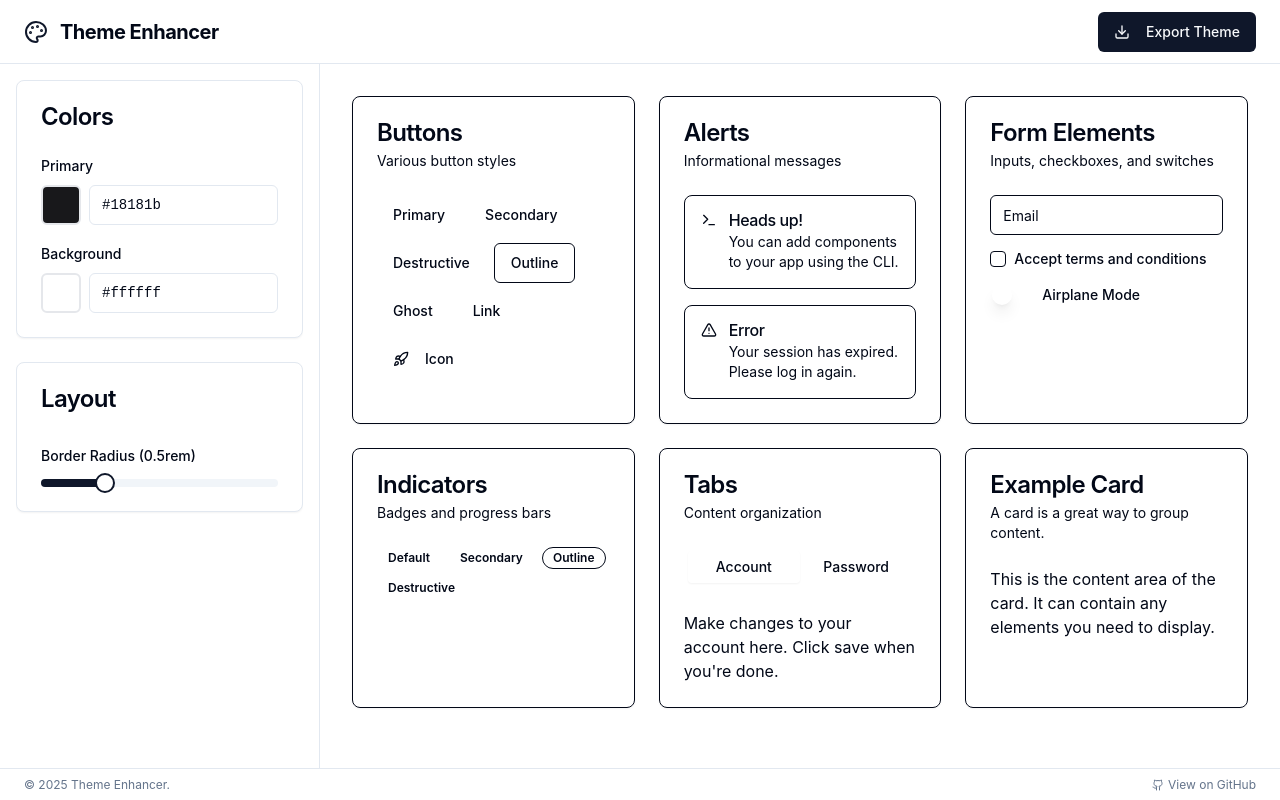
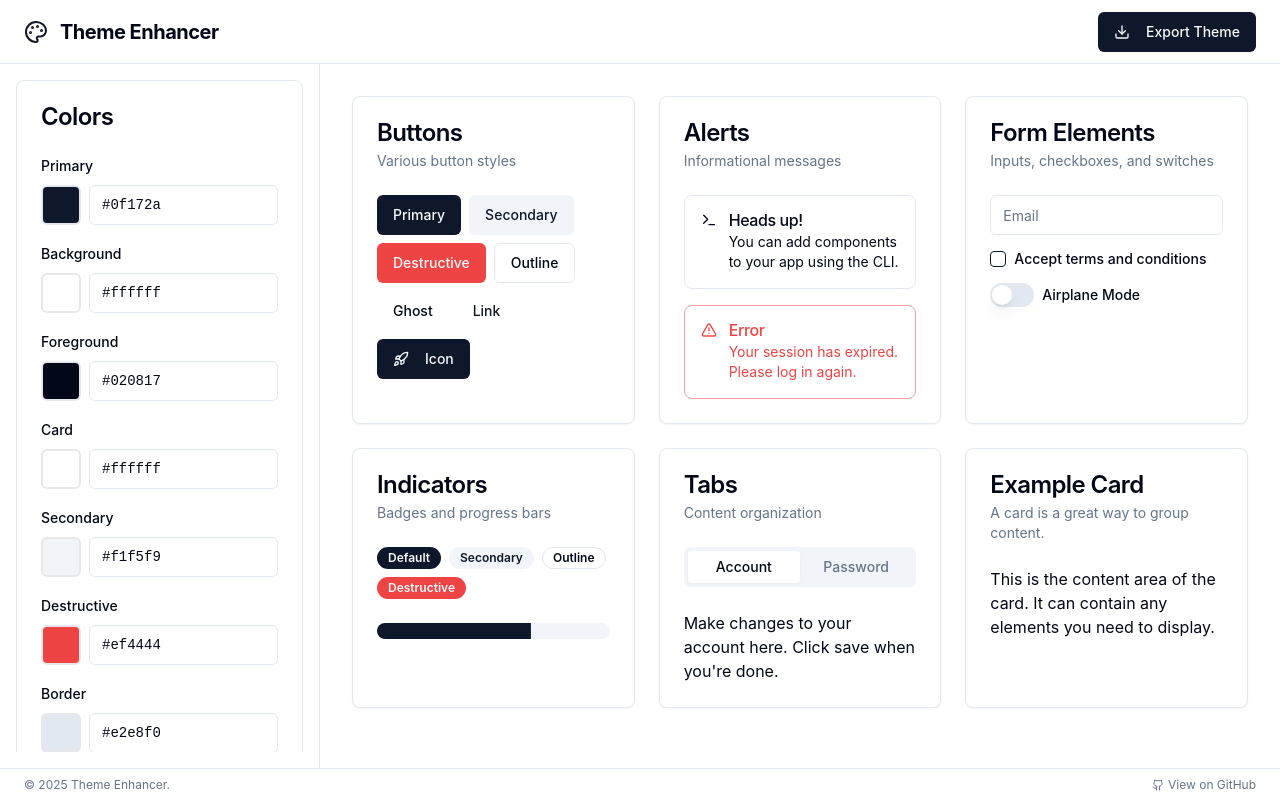
Before and after one commit to SadiqNaizam/mlo-a774-c1bd, a React (Vite) app: page / in a window 1280 px wide. Built offline with nearby package versions, Linux system fonts and the light colour scheme.

Commit message:
Updated code files via regeneration: ThemeCustomizer.tsx

```diff
--- a/src/pages/ThemeCustomizer.tsx
+++ b/src/pages/ThemeCustomizer.tsx
@@ -1,14 +1,12 @@
-import React, { useState, useMemo } from 'react';
-import { Palette, Download, Github, Copy, Check } from 'lucide-react';
-import { toast } from 'sonner';
+import React, { useMemo } from 'react';
+import { Palette, Download, Github } from 'lucide-react';
 
 // Custom Components
 import ColorPickerInput from '@/components/ColorPickerInput';
 import ComponentPreviewCanvas from '@/components/ComponentPreviewCanvas';
 import CodeOutputBlock from '@/components/CodeOutputBlock';
-// Note: Header, Footer, and LeftSidebar JSX are integrated directly into this page
-// to allow for state management, as the provided components were self-contained.
-// This is necessary to fulfill the interactive user journey.
+import { useTheme, ThemeState } from '@/contexts/ThemeContext';
+import { hslToHex, hexToHsl } from '@/lib/colors';
 
 // Shadcn UI Components
 import { Button } from '@/components/ui/button';
@@ -17,57 +15,18 @@ import { Label } from '@/components/ui/label';
 import { Slider } from '@/components/ui/slider';
 import { ScrollArea } from '@/components/ui/scroll-area';
 import { Dialog, DialogContent, DialogDescription, DialogHeader, DialogTitle, DialogTrigger, DialogFooter, DialogClose } from '@/components/ui/dialog';
-import { Select, SelectContent, SelectItem, SelectTrigger, SelectValue } from "@/components/ui/select";
-import { Separator } from '@/components/ui/separator';
-
-interface ThemeState {
-  background: string;
-  foreground: string;
-  primary: string;
-  secondary: string;
-  destructive: string;
-  card: string;
-  border: string;
-  radius: number; // in rem
-}
-
-// Helper function to convert HSL string to hex, if needed (simplified for this example)
-// A full implementation would be more robust.
-const hslToHex = (hsl: string): string => {
-  // This is a placeholder. A real app would need a proper conversion library.
-  const mapping: { [key: string]: string } = {
-    '0 0% 100%': '#ffffff',
-    '222.2 84% 4.9%': '#09090b',
-    '222.2 47.4% 11.2%': '#18181b',
-    '210 40% 98%': '#f8fafc',
-    '210 40% 96.1%': '#f1f5f9',
-    '215.4 16.3% 46.9%': '#64748b',
-    '0 84.2% 60.2%': '#ef4444',
-    '214.3 31.8% 91.4%': '#e2e8f0',
-  };
-  const key = hsl.replace(/hsl\(|\)/g, '').trim();
-  return mapping[key] || '#000000';
-};
 
 const ThemeCustomizer = () => {
   console.log('ThemeCustomizer page loaded');
 
-  const [theme, setTheme] = useState<ThemeState>({
-    background: 'hsl(0 0% 100%)', // white
-    foreground: 'hsl(222.2 84% 4.9%)', // near black
-    primary: 'hsl(222.2 47.4% 11.2%)', // dark blue/black
-    secondary: 'hsl(210 40% 96.1%)', // light gray
-    destructive: 'hsl(0 84.2% 60.2%)', // red
-    card: 'hsl(0 0% 100%)', // white
-    border: 'hsl(214.3 31.8% 91.4%)', // light gray
-    radius: 0.5,
-  });
+  const { theme, setTheme } = useTheme();
 
   const handleThemeChange = <K extends keyof ThemeState>(key: K, value: ThemeState[K]) => {
-    setTheme(prev => ({ ...prev, [key]: value }));
+    setTheme(key, value);
   };
 
-  const previewStyles = useMemo(() => ({
+  const generatedCssString = useMemo(() => {
+    const themeStyles = {
       '--background': theme.background,
       '--foreground': theme.foreground,
       '--card': theme.card,
@@ -75,36 +34,34 @@ const ThemeCustomizer = () => {
       '--popover': theme.card,
       '--popover-foreground': theme.foreground,
       '--primary': theme.primary,
-    '--primary-foreground': 'hsl(210 40% 98%)', // Assuming this is constant for contrast
+      '--primary-foreground': '210 40% 98%',
       '--secondary': theme.secondary,
       '--secondary-foreground': theme.primary,
       '--muted': theme.secondary,
-    '--muted-foreground': 'hsl(215.4 16.3% 46.9%)', // Assuming constant
+      '--muted-foreground': '215.4 16.3% 46.9%',
       '--accent': theme.secondary,
       '--accent-foreground': theme.primary,
       '--destructive': theme.destructive,
-    '--destructive-foreground': 'hsl(210 40% 98%)', // Assuming constant
+      '--destructive-foreground': '210 40% 98%',
       '--border': theme.border,
       '--input': theme.border,
       '--ring': theme.primary,
       '--radius': `${theme.radius}rem`,
-  } as React.CSSProperties), [theme]);
-
-  const generatedCssString = useMemo(() => {
-    return `:root {\n${Object.entries(previewStyles).map(([key, value]) => `  ${key}: ${value};`).join('\n')}\n}`;
-  }, [previewStyles]);
+    };
+    return `:root {\\n${Object.entries(themeStyles).map(([key, value]) => `  ${key}: ${value};`).join('\\n')}\\n}`;
+  }, [theme]);
 
   return (
     <div className="bg-background text-foreground">
       {/* Header */}
       <header className="fixed top-0 left-0 right-0 z-40 flex h-16 items-center justify-between border-b bg-background/95 px-6 backdrop-blur supports-[backdrop-filter]:bg-background/60">
         <div className="flex items-center gap-3">
-          <Palette className="h-6 w-6 text-primary" style={{ color: `hsl(${theme.primary})` }}/>
+          <Palette className="h-6 w-6 text-primary" />
           <h1 className="text-xl font-bold tracking-tight">Theme Enhancer</h1>
         </div>
         <Dialog>
           <DialogTrigger asChild>
-            <Button style={{ backgroundColor: `hsl(${theme.primary})`}}>
+            <Button>
               <Download className="mr-2 h-4 w-4" />
               Export Theme
             </Button>
@@ -137,12 +94,37 @@ const ThemeCustomizer = () => {
                   <ColorPickerInput
                     label="Primary"
                     value={hslToHex(theme.primary)}
-                    onChange={(hex) => handleThemeChange('primary', `hsl(${hex})`)} // Simplified conversion
+                    onChange={(hex) => handleThemeChange('primary', hexToHsl(hex))}
                   />
                   <ColorPickerInput
                     label="Background"
                     value={hslToHex(theme.background)}
-                    onChange={(hex) => handleThemeChange('background', `hsl(${hex})`)}
+                    onChange={(hex) => handleThemeChange('background', hexToHsl(hex))}
+                  />
+                   <ColorPickerInput
+                    label="Foreground"
+                    value={hslToHex(theme.foreground)}
+                    onChange={(hex) => handleThemeChange('foreground', hexToHsl(hex))}
+                  />
+                   <ColorPickerInput
+                    label="Card"
+                    value={hslToHex(theme.card)}
+                    onChange={(hex) => handleThemeChange('card', hexToHsl(hex))}
+                  />
+                   <ColorPickerInput
+                    label="Secondary"
+                    value={hslToHex(theme.secondary)}
+                    onChange={(hex) => handleThemeChange('secondary', hexToHsl(hex))}
+                  />
+                   <ColorPickerInput
+                    label="Destructive"
+                    value={hslToHex(theme.destructive)}
+                    onChange={(hex) => handleThemeChange('destructive', hexToHsl(hex))}
+                  />
+                   <ColorPickerInput
+                    label="Border"
+                    value={hslToHex(theme.border)}
+                    onChange={(hex) => handleThemeChange('border', hexToHsl(hex))}
                   />
                 </CardContent>
               </Card>
@@ -151,7 +133,7 @@ const ThemeCustomizer = () => {
                 <CardHeader><CardTitle>Layout</CardTitle></CardHeader>
                 <CardContent className="space-y-6 pt-2">
                   <div className="space-y-3">
-                    <Label>Border Radius ({theme.radius}rem)</Label>
+                    <Label>Border Radius ({theme.radius.toFixed(2)}rem)</Label>
                     <Slider
                       value={[theme.radius]}
                       onValueChange={(val) => handleThemeChange('radius', val[0])}
@@ -167,7 +149,7 @@ const ThemeCustomizer = () => {
 
         {/* Main Content */}
         <div className="flex-1 pl-80 pt-16 pb-8">
-            <ComponentPreviewCanvas style={previewStyles} />
+            <ComponentPreviewCanvas />
         </div>
       </main>
 
```
Lines whose indentation alone changed are shown as unchanged.
